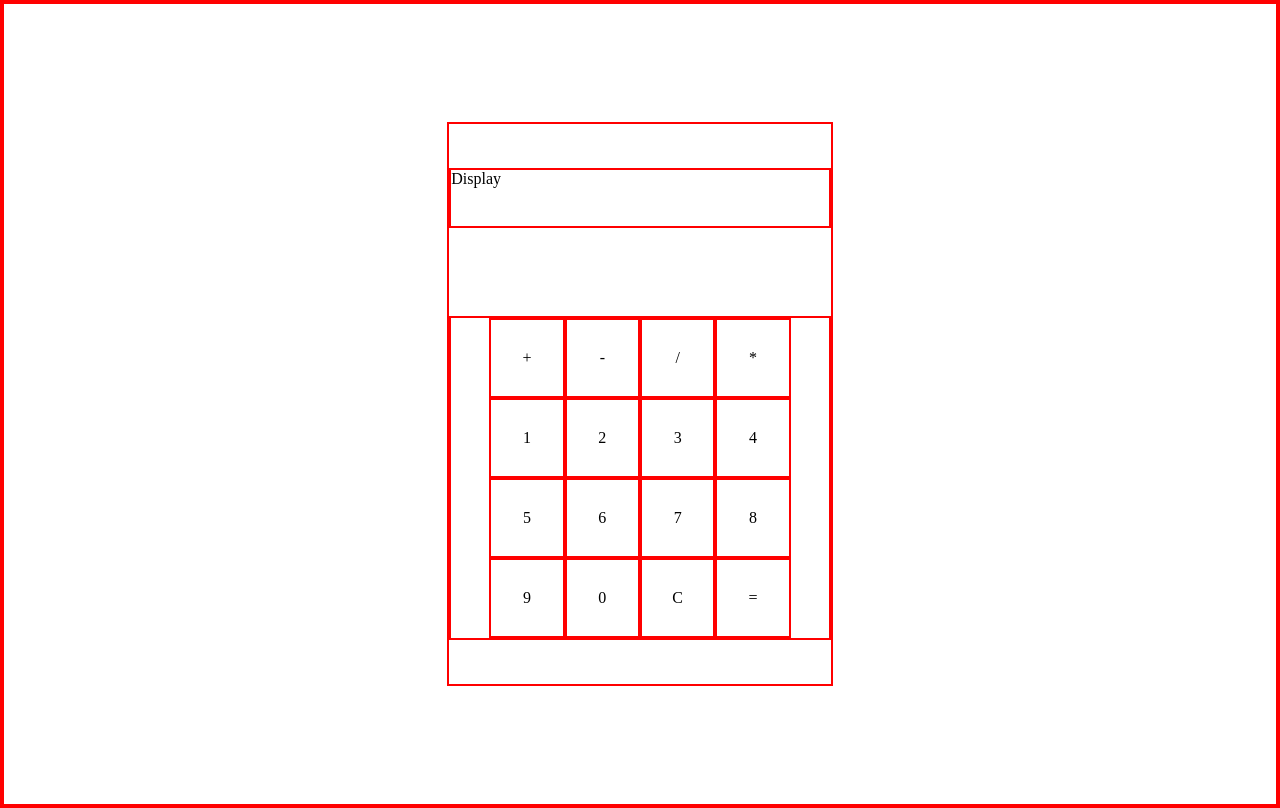
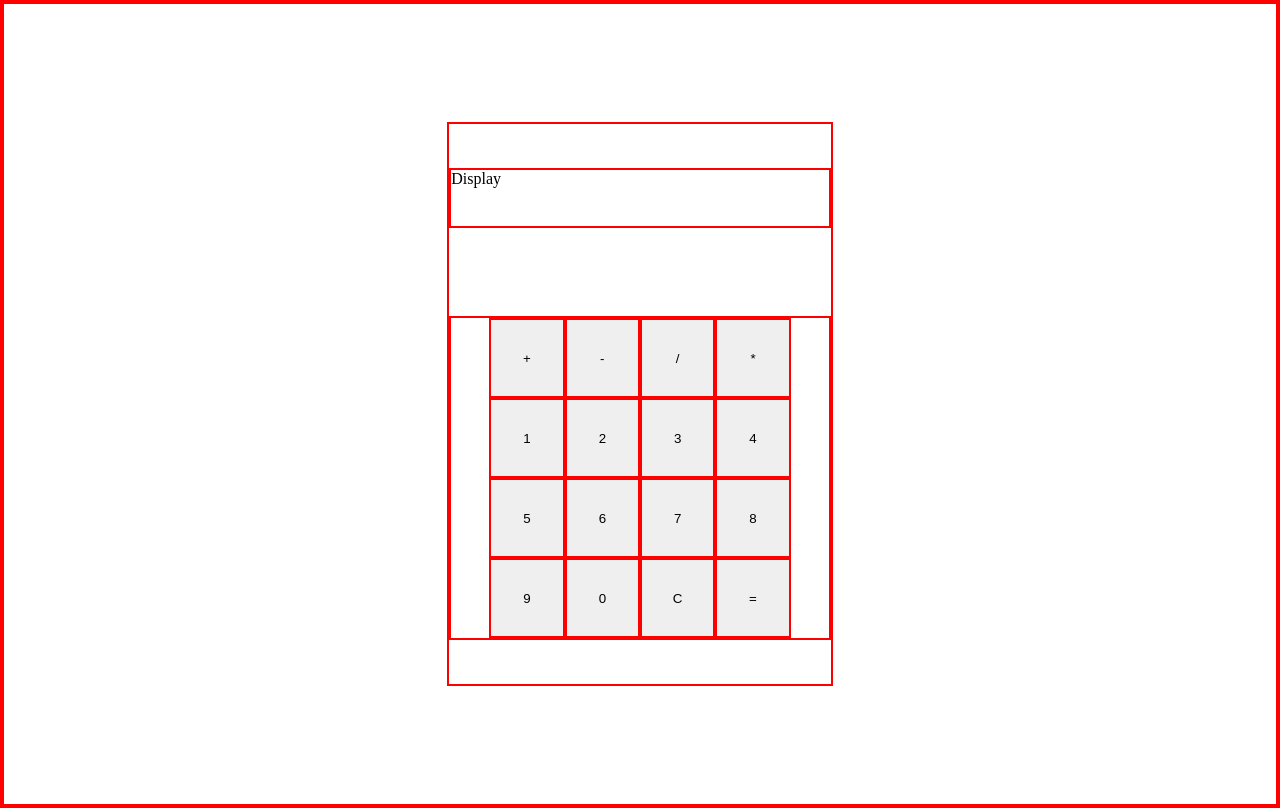
Before and after one commit to jennifertieu/top-calculator, a plain HTML site: page index.html in a window 1280 px wide. Drawn offline with Linux system fonts and the light colour scheme.

Commit message:
update div to buttons

```diff
--- a/index.html
+++ b/index.html
@@ -11,22 +11,22 @@
     <div class="container">
         <div class="display">Display</div>
         <div class="button-container">
-            <div class="button">+</div>
-            <div class="button">-</div>
-            <div class="button">/</div>
-            <div class="button">*</div>
-            <div class="button">1</div>
-            <div class="button">2</div>
-            <div class="button">3</div>
-            <div class="button">4</div>
-            <div class="button">5</div>
-            <div class="button">6</div>
-            <div class="button">7</div>
-            <div class="button">8</div>
-            <div class="button">9</div>
-            <div class="button">0</div>
-            <div class="button">C</div>
-            <div class="button">=</div>
+            <button class="button" value="+">+</button>
+            <button class="button" value="-">-</button>
+            <button class="button" value="/">/</button>
+            <button class="button" value="*">*</button>
+            <button class="button" value="1">1</button>
+            <button class="button" value="2">2</button>
+            <button class="button" value="3">3</button>
+            <button class="button" value="4">4</button>
+            <button class="button" value="5">5</button>
+            <button class="button" value="6">6</button>
+            <button class="button" value="7">7</button>
+            <button class="button" value="8">8</button>
+            <button class="button" value="9">9</button>
+            <button class="button" value="0">0</button>
+            <button class="button" value="C">C</button>
+            <button class="button" value="=">=</button>
         </div>
     </div>
     <script src="script.js"></script>
```
